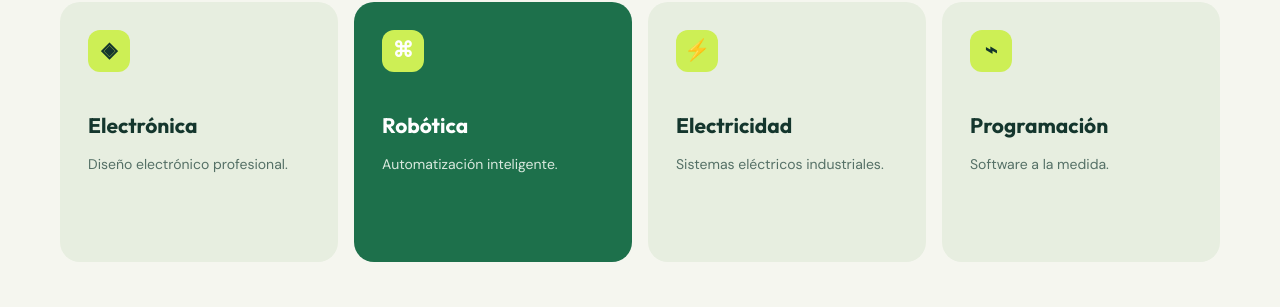
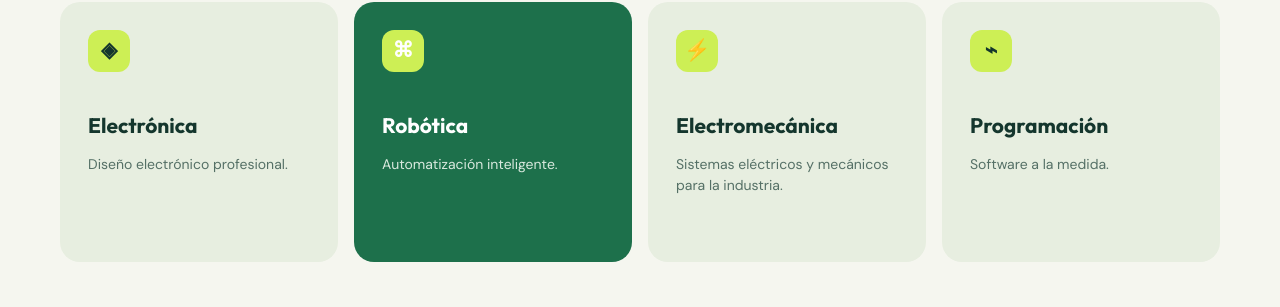
Before and after one commit to juaneco1991/P-gina-KhanAgro, a Python web app: template templates/index.html in a window 1280 px wide. Shown: the part 1990-2297 px from the top of the page. Run offline with Jinja, Linux system fonts and the light colour scheme; the template is opened without the code that fills it, so the values that code supplies are empty.

Commit message:
cambio en electromecanica
se cambio nombre y amplico descripción

```diff
--- a/templates/index.html
+++ b/templates/index.html
@@ -205,8 +205,8 @@
 
         <article>
             <div class="icon">⚡</div>
-            <h3>Electricidad</h3>
-            <p>Sistemas eléctricos industriales.</p>
+            <h3>Electromecánica</h3>
+            <p>Sistemas eléctricos y mecánicos para la industria.</p>
         </article>
 
         <article>
```
